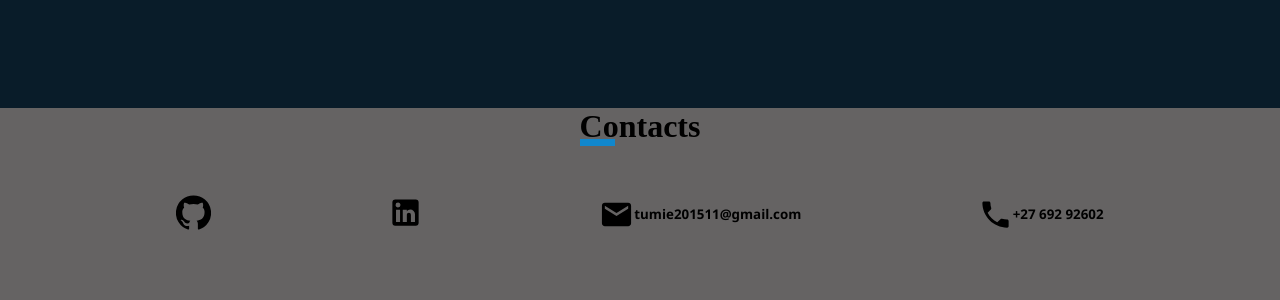
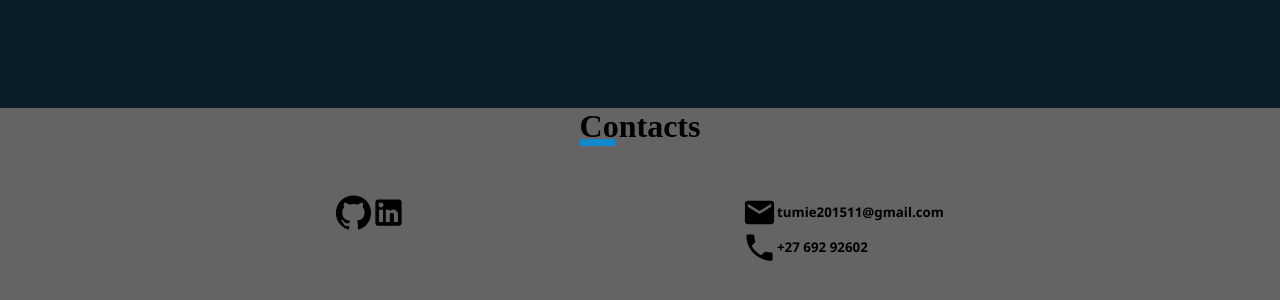
Before and after one commit to UnityGameDesign-max/tumi-portfolio, a React (Create React App) app: page / in a window 1280 px wide. Shown: the part 2639-2939 px from the top of the page. Built offline with nearby package versions, Linux system fonts and the light colour scheme.

Commit message:
modified Contacts css file

```diff
--- a/src/Contacts/Contacts.js
+++ b/src/Contacts/Contacts.js
@@ -22,8 +22,12 @@ function Contacts() {
             <h1 className="contacts__bgText">Contacts</h1>
             <div className="all__contacts__icons">
                 <div className="column__contacts">
+                    <div className="col__1">
                         <a href="https://github.com/UnityGameDesign-max" ><GitHubIcon className="contacts__icons__github"  fontSize="large" /></a>
                         <LinkedInIcon className="contacts__icons__linkedin" fontSize="large" />
+                    </div>
+
+                    <div className="col__2">
                         <div className="email__address">
                             <EmailIcon className="contacts__icons__email" fontSize="large" />
                             <small>tumie201511@gmail.com</small>
@@ -33,6 +37,8 @@ function Contacts() {
                             <PhoneIcon className="contacts__icons__phone" fontSize="large" />
                             <small>+27 692 92602</small>
                         </div>
+                    </div>
+
 
                 </div>
             </div>
```
Lines whose indentation alone changed are shown as unchanged.
